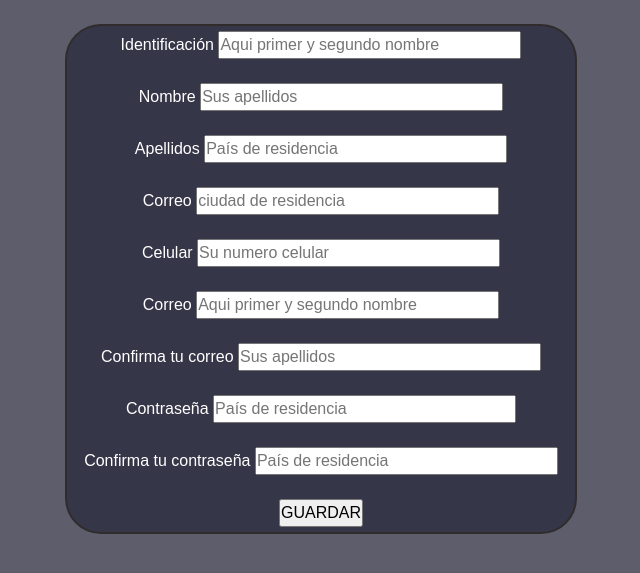
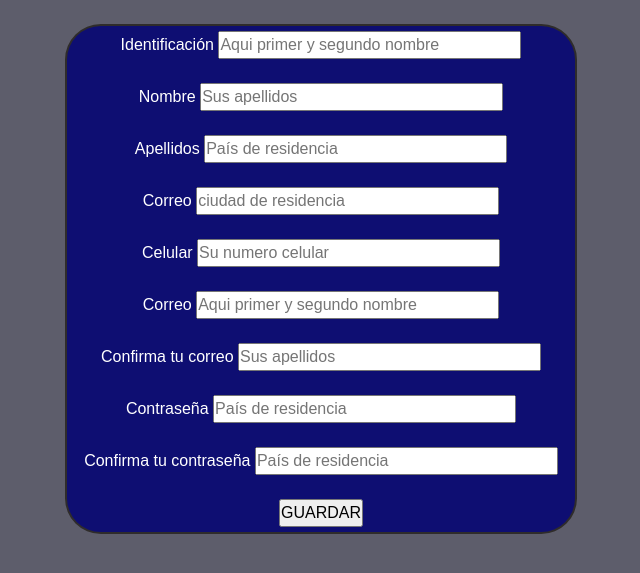
Before and after one commit to caravana34/adop, a PHP site: page /formRegistroUsuario.php in a window 1280 px wide. Shown: the part 60-633 px from the top of the page, without its empty margins (319-959 px from the left). Run offline with PHP 8.4, Linux system fonts and the light colour scheme.

Commit message:
actualizacion

```diff
--- a/style.css
+++ b/style.css
@@ -328,7 +328,7 @@ margin-bottom: 10px;
 .regis{
     margin: auto;
     text-align: center;
-    background: rgb(54, 54, 73);
+    background: rgb(14, 14, 114);
     width: 40%;
     border:solid rgb(47, 44, 43) 2px;
     padding: 5px;
```
